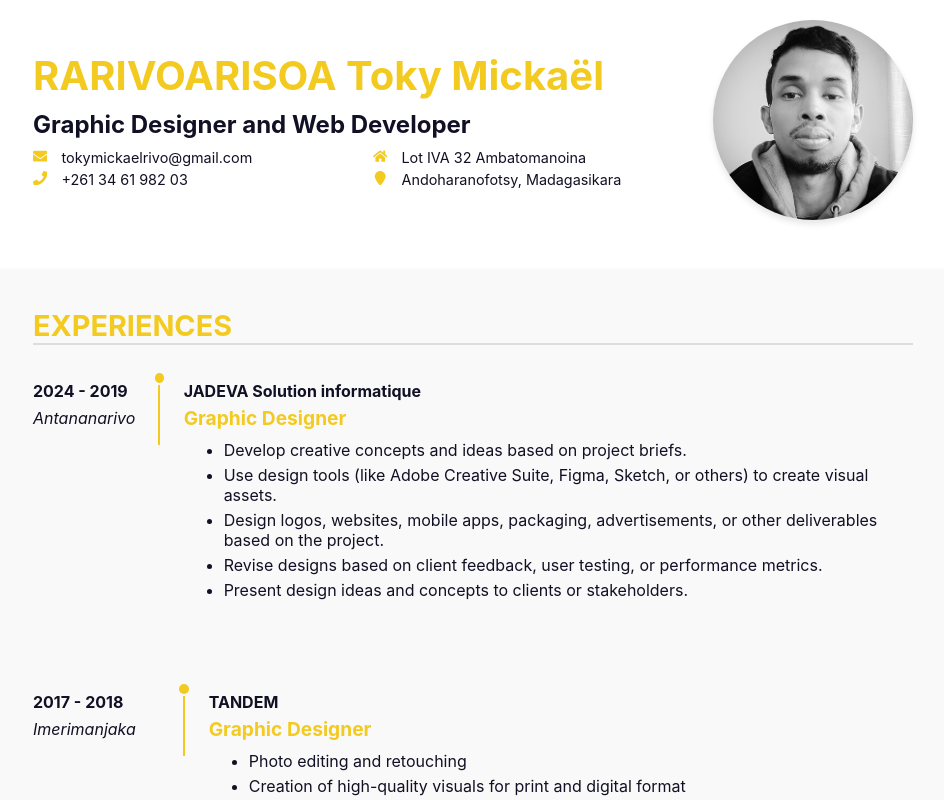
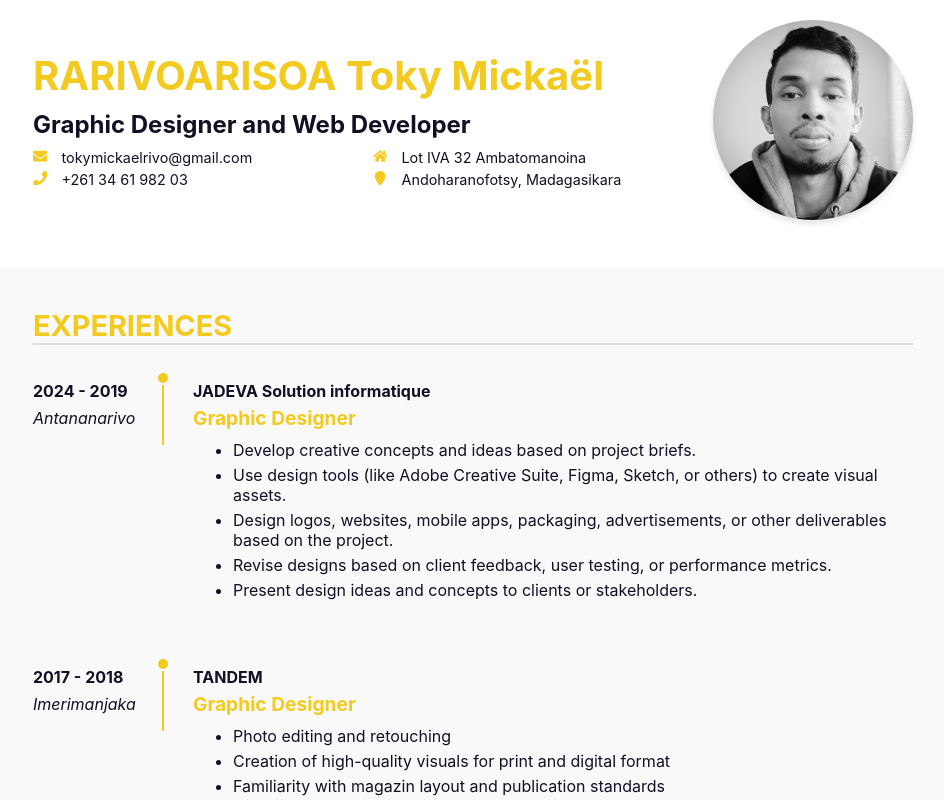
Before and after one commit to meiddiel/resume, a React (Create React App) app: page / in a window 1280 px wide. Shown: the top 800 px of the page, without its empty margins (167-1111 px from the left). Built offline with nearby package versions, Linux system fonts and the light colour scheme.

Commit message:
change css

```diff
--- a/src/Styles/Experience.css
+++ b/src/Styles/Experience.css
@@ -3,19 +3,20 @@
   flex-direction: column;
   position: relative;
   margin: 20px 0;
-  gap: 30px;
+  gap: 5px;
 }
 
 .timeline-item {
   display: flex;
   align-items: flex-start;
-  gap: 20px;
+  gap: 5px;
   position: relative;
   margin-bottom: 30px;
 }
 
 .timeline-left {
-  flex: 1 110px;
+  flex: 1;
+  max-width: 120px;
   text-align: left;
   font-size: 1rem;
   color: var(--primary-color);
@@ -52,7 +53,7 @@
   margin-top: 7px;
 }
 
-.timeline-rigth {
+.timeline-right {
   flex: 2;
   padding-left: 20px;
 }
```
